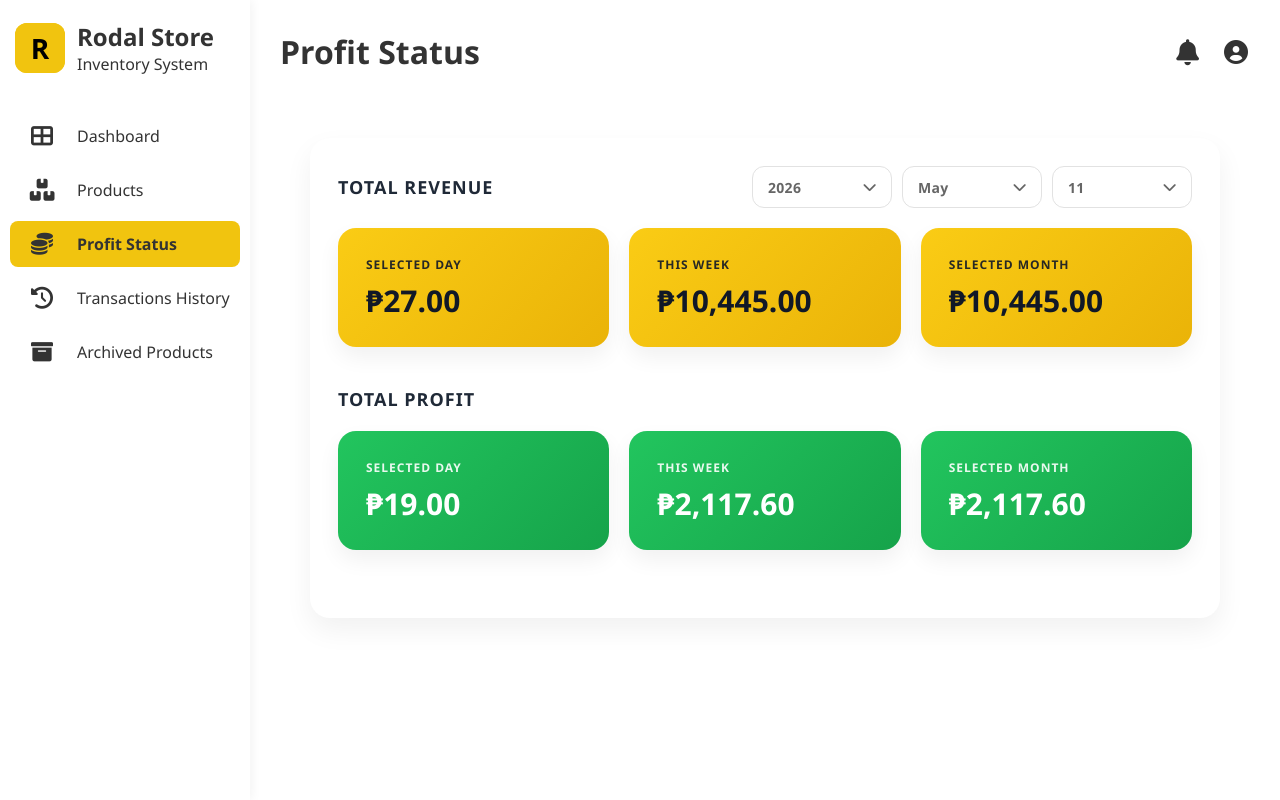
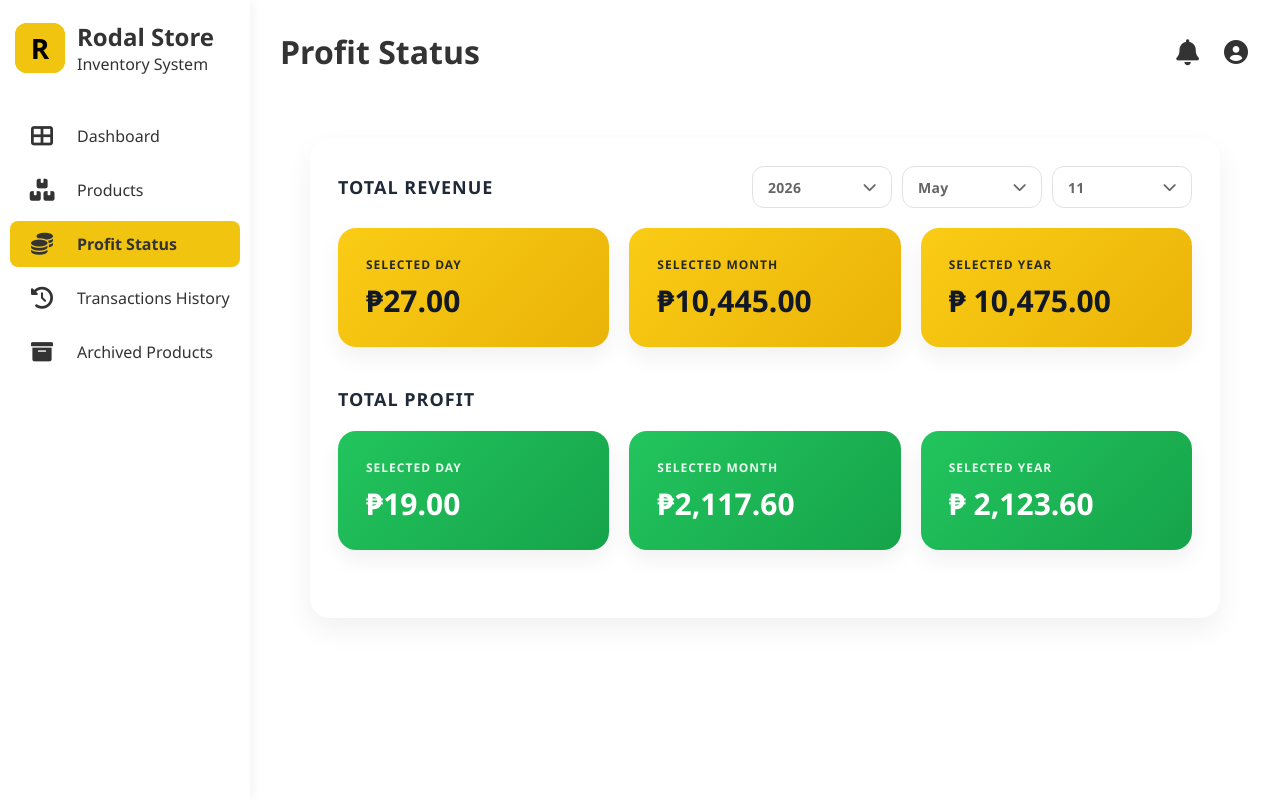
Before and after one commit to OneSpicaKLD/RODal-System, a PHP site: page /profit_status.php in a window 1280 px wide. Run offline with PHP 8.4, Linux system fonts and the light colour scheme; a user stored in the database is signed in; data comes from the database, SQL or seed files in the repository; data that the repository does not hold is empty; some libraries are stand-ins or nearby versions.

Commit message:
added cost in table

```diff
--- a/db_connect.php
+++ b/db_connect.php
@@ -1,7 +1,7 @@
 <?php
 
 
-$conn = mysqli_connect("localhost", "root", "", "rodal", 3307);
+$conn = mysqli_connect("127.0.0.1", "root", "", "rodal", 3307);
 
 if (!$conn) {
     die("Connection failed: " . mysqli_connect_error());
--- a/profit_status.php
+++ b/profit_status.php
@@ -26,12 +26,13 @@ $day_sql = "SELECT SUM(t.sell_amount) as rev, SUM(t.sell_amount - (p.cost * t.qu
             AND YEAR(t.transaction_date) = $selectedY";
 $day_data = mysqli_fetch_assoc(mysqli_query($conn, $day_sql));
 
-// 3. THIS WEEK (Actual last 7 days from today)
-$week_sql = "SELECT SUM(t.sell_amount) as rev, SUM(t.sell_amount - (p.cost * t.quantity)) as prof
+// 3. SELECTED YEAR (Renamed from week for clarity)
+$year_sql = "SELECT SUM(t.sell_amount) as rev, SUM(t.sell_amount - (p.cost * t.quantity)) as prof
              FROM stock_transaction t JOIN product p ON t.product_id = p.product_id
              WHERE t.transaction_type = 'OUT'
-             AND t.transaction_date >= DATE_SUB(CURDATE(), INTERVAL 7 DAY)";
-$week = mysqli_fetch_assoc(mysqli_query($conn, $week_sql));
+             AND YEAR(t.transaction_date) = $selectedY";
+$year_data_box = mysqli_fetch_assoc(mysqli_query($conn, $year_sql));
+
 
 // 4. SELECTED MONTH (Matches your Month Dropdown)
 $month_sql = "SELECT SUM(t.sell_amount) as rev, SUM(t.sell_amount - (p.cost * t.quantity)) as prof
@@ -403,19 +404,19 @@ $year_data = mysqli_fetch_assoc(mysqli_query($conn, $year_sql));
                         </div>
 
                         <div class="yellow-box">
-                            <span>THIS WEEK</span>
-                            <strong>₱<?php echo number_format($week['rev'] ?? 0, 2); ?></strong>
-                        </div>
-
-                        <div class="yellow-box">
                             <span>SELECTED MONTH</span>
                             <!-- Use $month instead of $month_data -->
                             <strong>₱<?php echo number_format($month['rev'] ?? 0, 2); ?></strong>
                         </div>
+
+                        <div class="yellow-box">
+                            <span>SELECTED YEAR</span>
+                            <strong>₱
+                                <?php echo number_format($year_data_box['rev'] ?? 0, 2); ?>
+                            </strong>
+                        </div>
+
                     </div>
-
-
-
 
                     <!-- SECOND TITLE -->
                     <div class="section-head">
@@ -430,19 +431,18 @@ $year_data = mysqli_fetch_assoc(mysqli_query($conn, $year_sql));
                         </div>
 
                         <div class="green-box">
-                            <span>THIS WEEK</span>
-                            <strong>₱<?php echo number_format($week['prof'] ?? 0, 2); ?></strong>
-                        </div>
-
-                        <div class="green-box">
                             <span>SELECTED MONTH</span>
                             <!-- Use $month instead of $month_data -->
                             <strong>₱<?php echo number_format($month['prof'] ?? 0, 2); ?></strong>
                         </div>
+
+                        <div class="green-box">
+                            <span>SELECTED YEAR</span>
+                            <strong>₱
+                                <?php echo number_format($year_data_box['prof'] ?? 0, 2); ?>
+                            </strong>
+                        </div>
                     </div>
-
-
-
                 </section>
 
             </div>
```
Also changed, not shown: stocks.php (+3 -4 lines).
